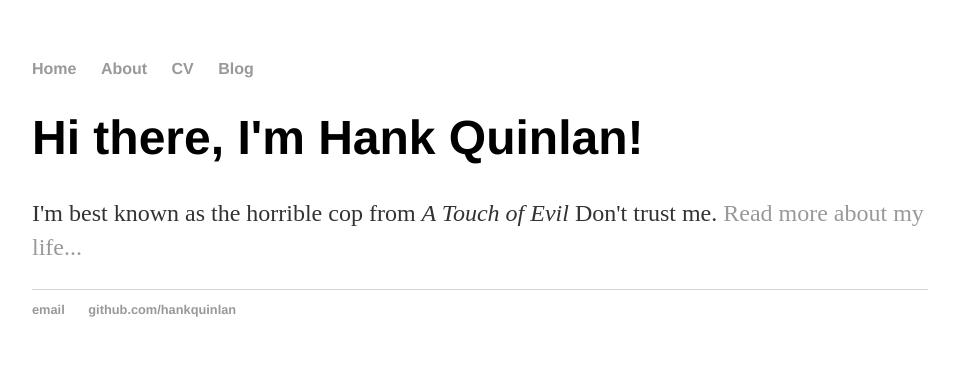
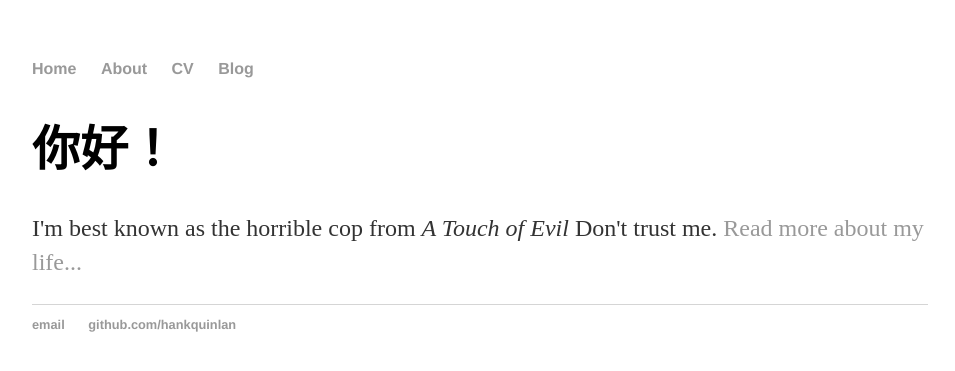
Before and after one commit to saberprince/saberprince.github.io, a Jekyll site: the page built from index.html, in a window 1280 px wide. Shown: the top 371 px of the page, without its empty margins (160-1115 px from the left). Built offline with Jekyll 4.4.1, drawn with Linux system fonts in a browser that asks for light colours.

Commit message:
Update index.html

```diff
--- a/index.html
+++ b/index.html
@@ -3,6 +3,6 @@ layout: default
 title: Hank Quinlan, Horrible Cop
 ---
 <div class="blurb">
-	<h1>Hi there, I'm Hank Quinlan!</h1>
+	<h1>你好！</h1>
 	<p>I'm best known as the horrible cop from <em>A Touch of Evil</em> Don't trust me. <a href="/about">Read more about my life...</a></p>
 </div><!-- /.blurb -->
```
